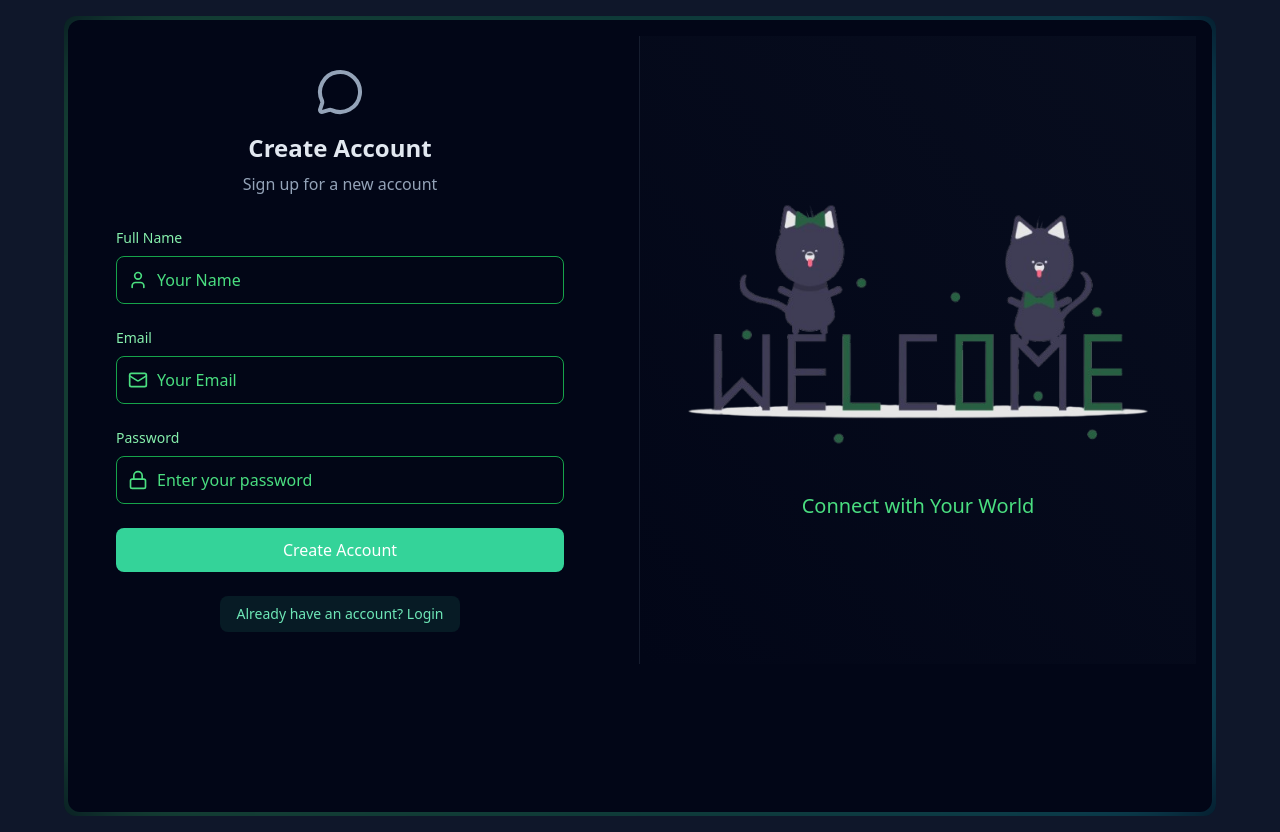
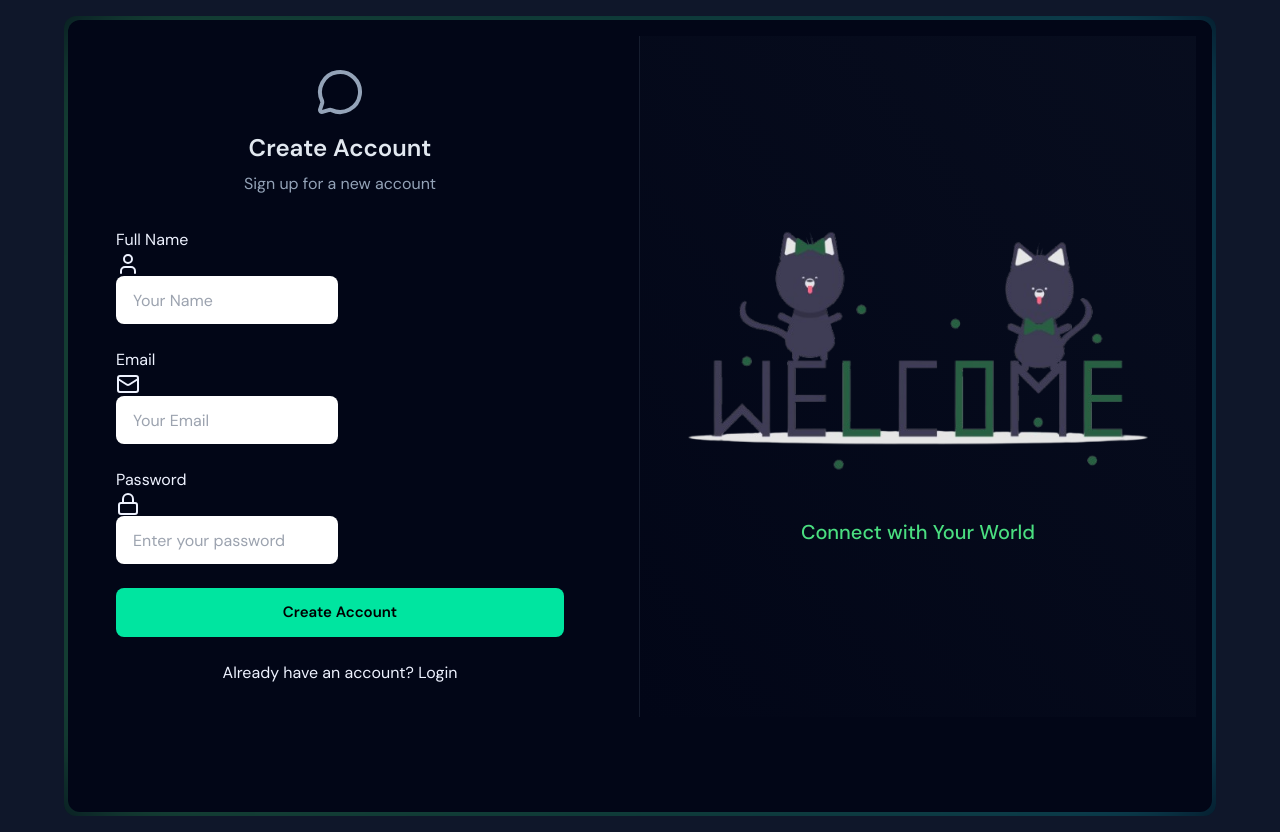
Before and after one commit to saubhagya02-bit/ChatSphere, a React app in the folder frontend/: page /signup in a window 1280 px wide. Built offline with nearby package versions, Linux system fonts and the light colour scheme; no server answers; the HTML template or start-up script is replaced by a standard one.

Commit message:
Update index.css

```diff
--- a/frontend/src/index.css
+++ b/frontend/src/index.css
@@ -1,36 +1,253 @@
+@import url("https://fonts.googleapis.com/css2?family=DM+Sans:ital,opsz,wght@0,9..40,300;0,9..40,400;0,9..40,500;0,9..40,600;1,9..40,400&family=DM+Mono:wght@400;500&display=swap");
+
 @tailwind base;
 @tailwind components;
 @tailwind utilities;
 
-@property --border-angle {
-    inherits: false;
-    initial-value: 0deg;
-    syntax: "<angle>";
+:root {
+  --bg: #0e1117;
+  --bg2: #161b24;
+  --bg3: #1e2533;
+  --bg4: #252d3d;
+  --sidebar: #131720;
+  --accent: #00e5a0;
+  --accent2: #00c589;
+  --accent-dim: rgba(0, 229, 160, 0.1);
+  --sent: #1a3c2e;
+  --sent-border: rgba(0, 229, 160, 0.2);
+  --recv: #1e2533;
+  --recv-border: rgba(255, 255, 255, 0.06);
+  --text1: #eef2ff;
+  --text2: #8b94a8;
+  --text3: #535c70;
+  --border: rgba(255, 255, 255, 0.07);
+  --online: #00e5a0;
+  --red: #ff5c6a;
+  --r: 14px;
+  --r-sm: 8px;
+  --r-msg: 18px;
 }
 
-.input {
-  @apply w-full bg-[#020617]/50 border border-green-600 rounded-lg py-2 pl-10 pr-4 text-green-200 placeholder-green-400
-    focus:ring-2 focus:ring-emerald-400 focus:border-transparent;
+*,
+*::before,
+*::after {
+  box-sizing: border-box;
 }
 
-.auth-input-icon {
-  @apply absolute left-3 top-1/2 -translate-y-1/2 text-green-400 w-5 h-5;
+html,
+body,
+#root {
+  height: 100%;
+  margin: 0;
+  padding: 0;
+  background: var(--bg);
+  font-family: "DM Sans", sans-serif;
+  color: var(--text1);
+  -webkit-font-smoothing: antialiased;
 }
 
-.auth-input-label {
-  @apply block text-sm font-medium text-green-300 mb-2;
+/*  Scrollbars  */
+::-webkit-scrollbar {
+  width: 4px;
+  height: 4px;
+}
+::-webkit-scrollbar-track {
+  background: transparent;
+}
+::-webkit-scrollbar-thumb {
+  background: var(--bg4);
+  border-radius: 4px;
+}
+::-webkit-scrollbar-thumb:hover {
+  background: var(--text3);
 }
 
-.auth-badge {
-  @apply inline-flex items-center px-3 py-1 text-xs font-medium rounded-full bg-green-500/20 text-green-300;
+input,
+textarea,
+button {
+  font-family: "DM Sans", sans-serif;
 }
 
-.auth-btn {
-  @apply w-full bg-emerald-400 text-white rounded-lg py-2.5 font-medium
-    hover:bg-emerald-500 focus:ring-2 focus:ring-emerald-400;
+/*  Auth field  */
+.field {
+  margin-bottom: 14px;
+}
+.field label {
+  display: block;
+  font-size: 11px;
+  font-weight: 500;
+  color: var(--text2);
+  margin-bottom: 5px;
+  letter-spacing: 0.06em;
+  text-transform: uppercase;
+}
+.field input {
+  width: 100%;
+  background: var(--bg3);
+  border: 1px solid var(--border);
+  border-radius: var(--r-sm);
+  padding: 11px 14px;
+  font-size: 14px;
+  color: var(--text1);
+  outline: none;
+  transition:
+    border-color 0.2s,
+    box-shadow 0.2s;
+}
+.field input:focus {
+  border-color: var(--accent);
+  box-shadow: 0 0 0 3px rgba(0, 229, 160, 0.1);
+}
+.field input::placeholder {
+  color: var(--text3);
 }
 
-.auth-link {
-  @apply px-4 py-2 inline-block bg-emerald-400/10 rounded-lg text-emerald-300
-    hover:text-emerald-400 text-sm transition-colors;
+/*  Auth button  */
+.auth-btn {
+  width: 100%;
+  padding: 13px;
+  background: var(--accent);
+  border: none;
+  border-radius: var(--r-sm);
+  font-size: 15px;
+  font-weight: 600;
+  color: #000;
+  cursor: pointer;
+  transition:
+    background 0.2s,
+    transform 0.15s;
+  margin-top: 4px;
+  display: flex;
+  align-items: center;
+  justify-content: center;
+  gap: 8px;
 }
+.auth-btn:hover:not(:disabled) {
+  background: var(--accent2);
+  transform: translateY(-1px);
+}
+.auth-btn:disabled {
+  opacity: 0.6;
+  cursor: not-allowed;
+  transform: none;
+}
+
+/*  Icon button  */
+.icon-btn {
+  width: 34px;
+  height: 34px;
+  border-radius: 10px;
+  background: transparent;
+  border: none;
+  cursor: pointer;
+  display: flex;
+  align-items: center;
+  justify-content: center;
+  transition: background 0.15s;
+  flex-shrink: 0;
+}
+.icon-btn:hover {
+  background: var(--bg3);
+}
+.icon-btn svg {
+  width: 18px;
+  height: 18px;
+  stroke: var(--text2);
+  fill: none;
+  stroke-width: 1.8;
+  stroke-linecap: round;
+  stroke-linejoin: round;
+}
+
+/*  Avatar colours  */
+.av-teal {
+  background: rgba(29, 158, 117, 0.18);
+  color: #00e5a0;
+}
+.av-blue {
+  background: rgba(24, 95, 165, 0.18);
+  color: #60a5fa;
+}
+.av-purple {
+  background: rgba(83, 74, 183, 0.18);
+  color: #a78bfa;
+}
+.av-coral {
+  background: rgba(216, 90, 48, 0.18);
+  color: #fb923c;
+}
+.av-pink {
+  background: rgba(212, 83, 126, 0.18);
+  color: #f472b6;
+}
+.av-amber {
+  background: rgba(186, 117, 23, 0.18);
+  color: #fbbf24;
+}
+
+/*  Typing dots  */
+@keyframes bounce {
+  0%,
+  60%,
+  100% {
+    transform: translateY(0);
+  }
+  30% {
+    transform: translateY(-5px);
+  }
+}
+.typing-dot {
+  width: 6px;
+  height: 6px;
+  border-radius: 50%;
+  background: var(--text3);
+  animation: bounce 1.2s infinite;
+}
+.typing-dot:nth-child(2) {
+  animation-delay: 0.2s;
+}
+.typing-dot:nth-child(3) {
+  animation-delay: 0.4s;
+}
+
+/*  Unread badge  */
+.unread-badge {
+  background: var(--accent);
+  color: #000;
+  font-size: 10px;
+  font-weight: 700;
+  min-width: 18px;
+  height: 18px;
+  border-radius: 9px;
+  padding: 0 4px;
+  display: flex;
+  align-items: center;
+  justify-content: center;
+  flex-shrink: 0;
+}
+
+/*  Animations  */
+@keyframes fadeSlideUp {
+  from {
+    opacity: 0;
+    transform: translateY(10px);
+  }
+  to {
+    opacity: 1;
+    transform: translateY(0);
+  }
+}
+@keyframes fadeIn {
+  from {
+    opacity: 0;
+  }
+  to {
+    opacity: 1;
+  }
+}
+.anim-fade-up {
+  animation: fadeSlideUp 0.25s ease both;
+}
+.anim-fade-in {
+  animation: fadeIn 0.2s ease both;
+}
```
